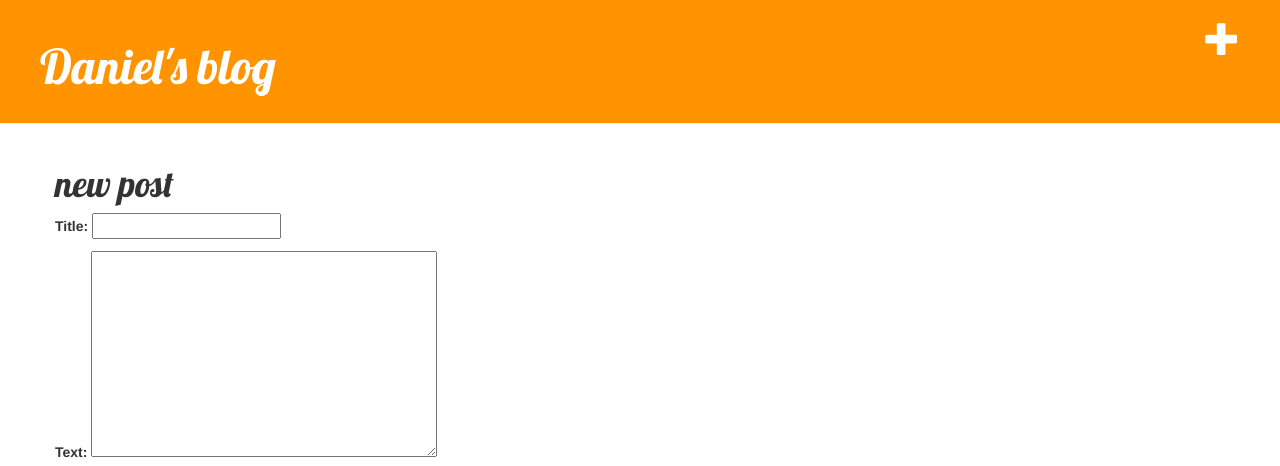
After one commit to danielsulman/my-first-blog, a Django app: page /post/new in a window 1280 px wide. The commit adds this page. Shown: the top 466 px of the page. Run offline with Django 3.2, Linux system fonts and the light colour scheme; some libraries are stand-ins or nearby versions.

Commit message:
adicao da criacao de posts na url new

```diff
--- /dev/null
+++ b/blog/forms.py
@@ -0,0 +1,9 @@
+from django import forms
+
+from .models import Post
+
+class PostForm(forms.ModelForm):
+
+    class Meta:
+        model = Post
+        fields = ('title', 'text')
--- a/blog/templates/blog/base.html
+++ b/blog/templates/blog/base.html
@@ -10,7 +10,8 @@
     </head>
     <body>
         <div class="page-header">
-            <h1><a href="blog:post_list">Daniel's blog</a></h1>
+            <a href="{% url 'blog:post_new' %}" class="top-menu"><span class="glyphicon glyphicon-plus"></span></a>
+            <h1><a href="{% url 'blog:post_list' %}">Daniel's blog</a></h1>
         </div>
         <div class="content container">
             <div class="row">
--- /dev/null
+++ b/blog/templates/blog/post_new.html
@@ -0,0 +1,10 @@
+{% extends 'blog/base.html' %}
+
+{% block content %}
+    <h1>new post</h1>
+    <form method="post" clas="post-form">
+        {% csrf_token %}
+        {{ form.as_p }}
+        <button type="submit" class="save btn btn-default">Save</button>
+    </form>
+{% endblock %}
--- a/blog/urls.py
+++ b/blog/urls.py
@@ -5,5 +5,6 @@ app_name='blog'
 
 urlpatterns = [
     path('', views.post_list, name='post_list'),
-    path('post/<int:pk>/', views.post_detail, name='post_detail')
+    path('post/<int:pk>/', views.post_detail, name='post_detail'),
+    path('post/new', views.post_new, name='post_new')
 ]
--- a/blog/views.py
+++ b/blog/views.py
@@ -1,5 +1,6 @@
 from django.shortcuts import render,get_list_or_404,get_object_or_404
 from .models import Post
+from .forms import PostForm
 
 # Create your views here.
 
@@ -8,6 +9,12 @@ def post_list(request):
     posts = get_list_or_404(Post)
     return render(request,'blog/post_list.html',{'posts': posts})
 
+
 def post_detail(request, pk):
     post = get_object_or_404(Post, pk=pk)
     return render(request,'blog/post_detail.html',{'post': post})
+
+
+def post_new(request):
+    form = PostForm()
+    return render(request, 'blog/post_new.html', {'form': form})
```
